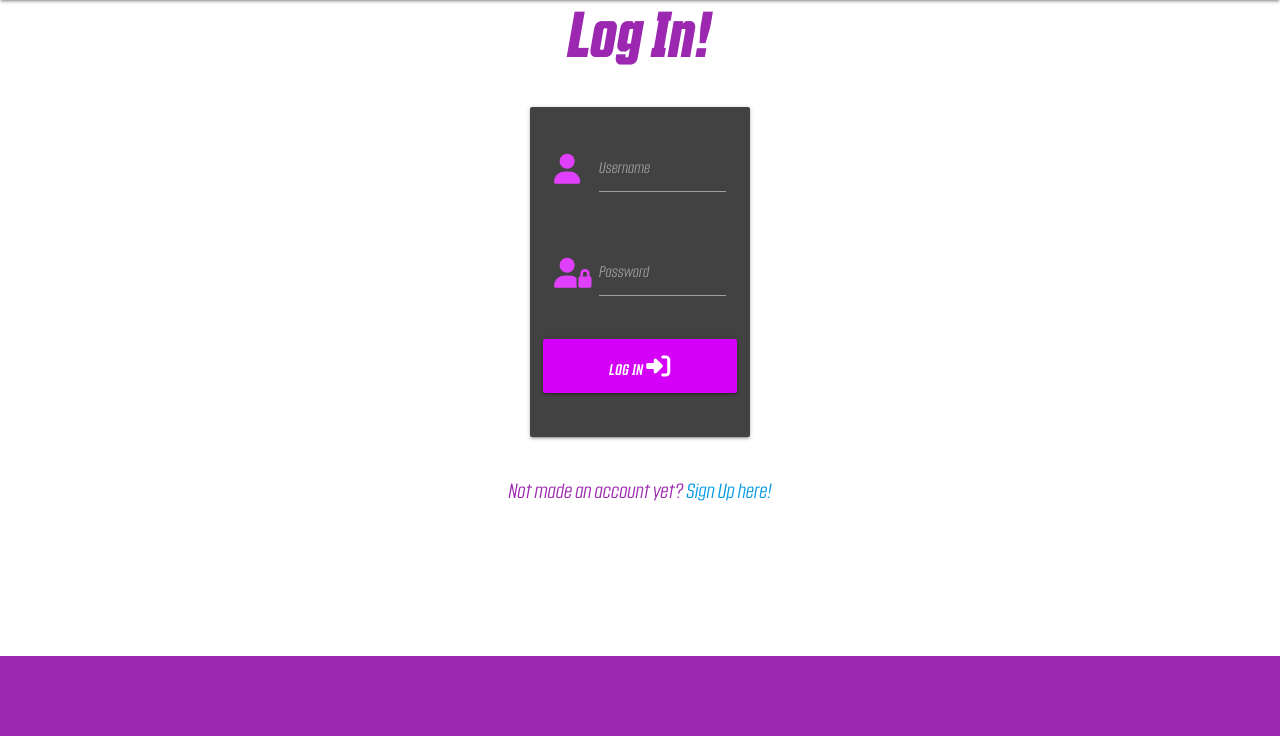
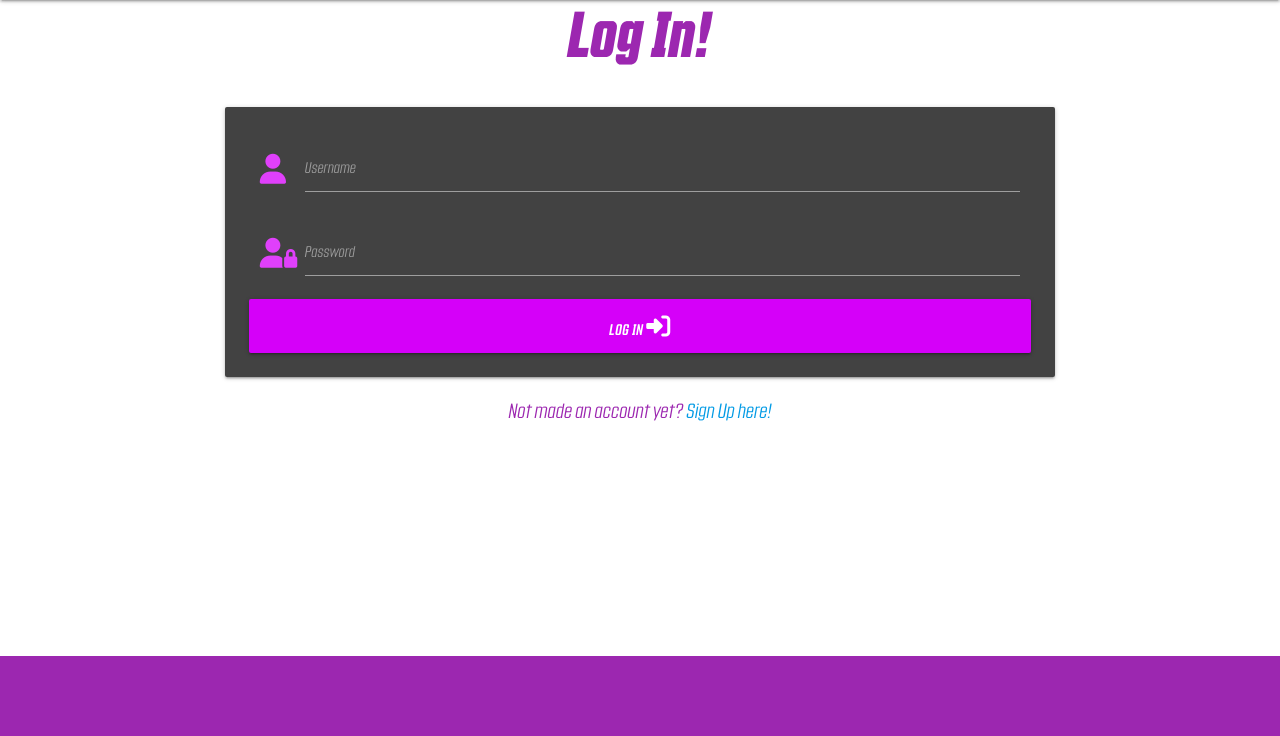
Before and after one commit to T254-bot/Moxxis_Market, a Flask app: page /login in a window 1280 px wide. Shown: the part 64-800 px from the top of the page. Run offline with Flask 3, Linux system fonts and the light colour scheme; some libraries are stand-ins or nearby versions.

Commit message:
Fixes styling bugs across the site
! still currently present on create_item.html

```diff
--- a/static/css/style.css
+++ b/static/css/style.css
@@ -11,8 +11,16 @@
     padding: 0 !important;
 }
 
+.n-marg {
+    margin: 0 !important;
+}
+
 .hidden {
     display: none !important;
+}
+
+.row {
+    margin: 0 !important;
 }
 
 /* ----------------------------------------------------- Fonts */
@@ -220,12 +228,12 @@ button {
 }
 
 .profile-email {
-    font-size: 2rem;
+    font-size: 150%;
     margin: 1rem 0 5rem 0.5rem;
 }
 
 .profile-btn {
-    margin: 3rem 0 0 0;
+    margin: 3rem 0 2rem 0;
 }
 
 .profile-update {
--- a/templates/edit_details.html
+++ b/templates/edit_details.html
@@ -51,4 +51,5 @@
                 </div>
             </form>
         </div>
+    </div>
 {% endblock %}
--- a/templates/login.html
+++ b/templates/login.html
@@ -1,7 +1,7 @@
 {% extends "base.html" %}
 {% block content %}
 
-    <div class="row">
+    <div class="row n-marg">
         <h1 class="center-align login-header countach-bold purple-text">Log In!</h1>
         <form class="col s12 m8 offset-m2" method="POST" action="{{ url_for('login') }}">
             <div class="card-panel grey darken-3">
--- a/templates/market.html
+++ b/templates/market.html
@@ -12,7 +12,7 @@
     </div>
 </div>
 <!-- item card(s) -->
-<div class="row">
+<div class="row n-marg">
     {% for item in items_for_sale %}
         <div class="col s5 m3 l2 item-card card-panel grey darken-3">
             <p class="item-card-title item-bb center-align purple accent-3 countach-font">{{ item.item_name }}</p>
```
Lines whose indentation alone changed are shown as unchanged.
